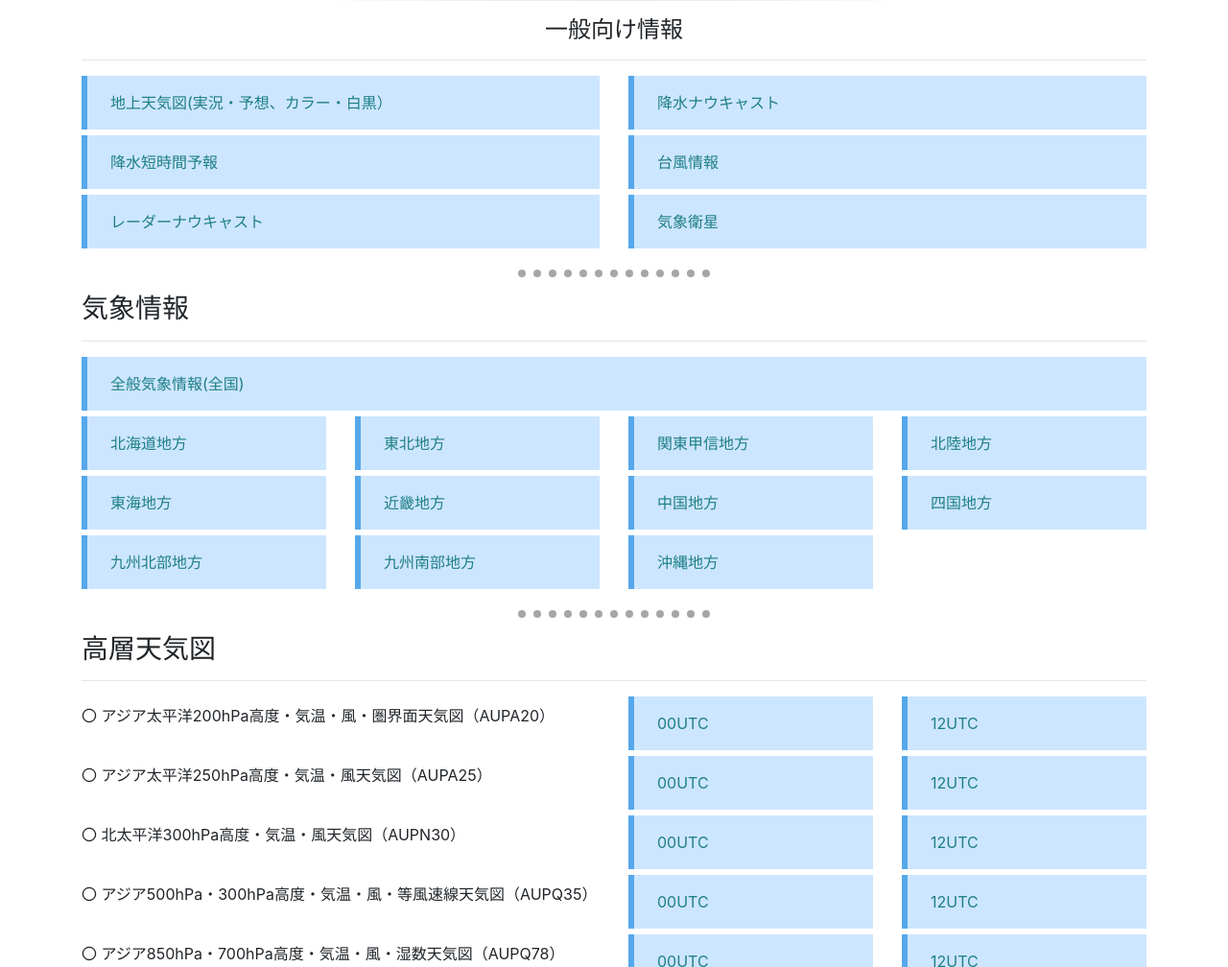
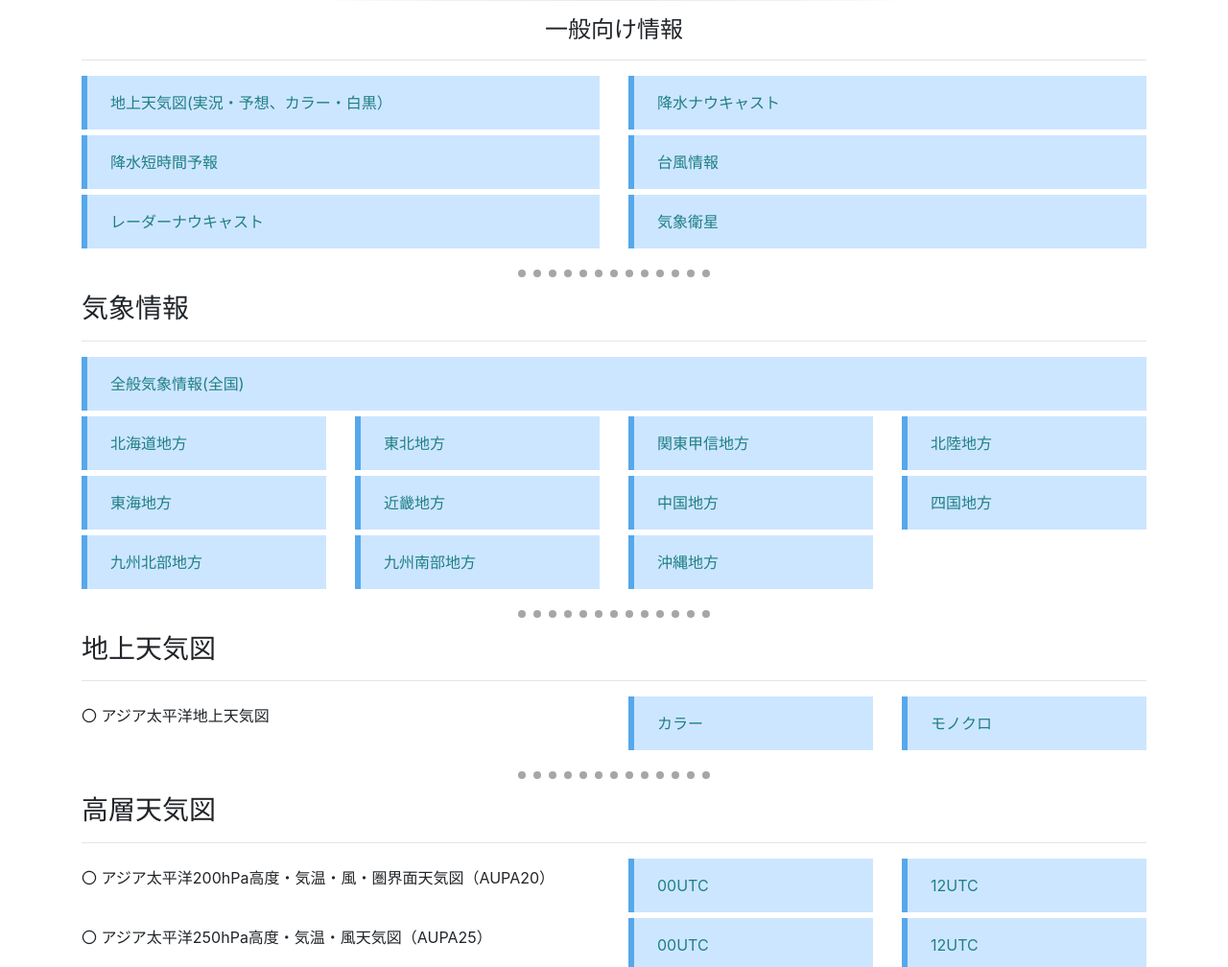
Before and after one commit to Arpedia/WeatherSiteMap, a plain HTML site: page index.html in a window 1280 px wide. Shown: the part 92-1100 px from the top of the page at 96% size. Drawn offline with nearby package versions, Linux system fonts and the light colour scheme.

Commit message:
Update index.html

```diff
--- a/index.html
+++ b/index.html
@@ -79,6 +79,22 @@
           </div>
           <div class="col-xs-6 col-sm-4 col-md-3 col-lg-3">
             <a href="https://www.jma.go.jp/jp/kishojoho/111_index.html" target="_blank"><li>沖縄地方</li></a>
+          </div>
+        </div>
+      </ul>
+      <hr class="dots" />
+      <h3 id="high-level">地上天気図</h3>
+      <hr />
+      <ul>
+        <div class="row">
+          <div class="col-xs-12 col-sm-12 col-md-6 col-lg-6">
+              <p style="padding-top:0.5em;">〇 アジア太平洋地上天気図</p>
+          </div>
+          <div class="col-xs-6 col-sm-6 col-md-3 col-lg-3">
+            <a href="http://www.data.jma.go.jp/fcd/yoho/data/wxchart/quick/ASAS_COLOR.pdf" target="_blank"><li>カラー</li></a>
+          </div>
+          <div class="col-xs-6 col-sm-6 col-md-3 col-lg-3">
+            <a href="http://www.jma.go.jp/jp/g3/images/asia/pdf/asas.pdf" target="_blank"><li>モノクロ</li></a>
           </div>
         </div>
       </ul>
```
